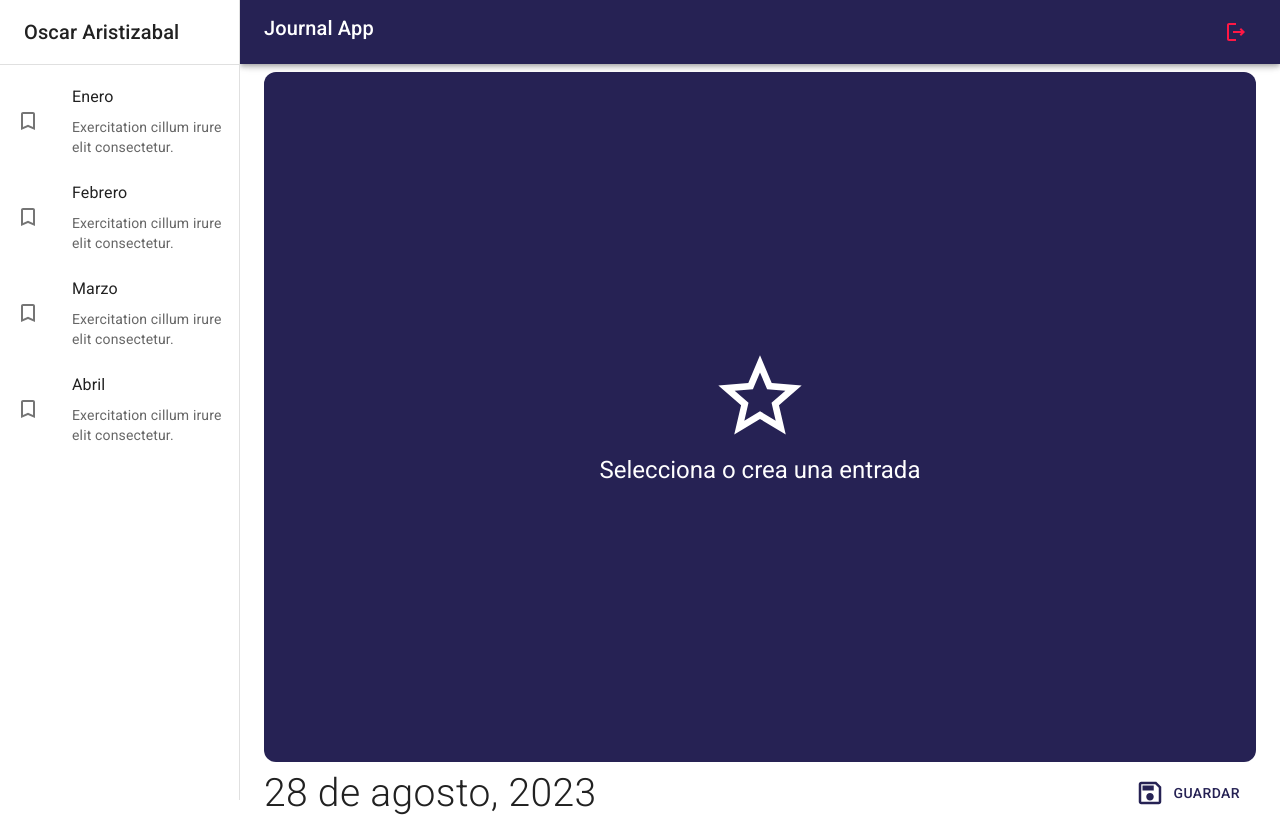
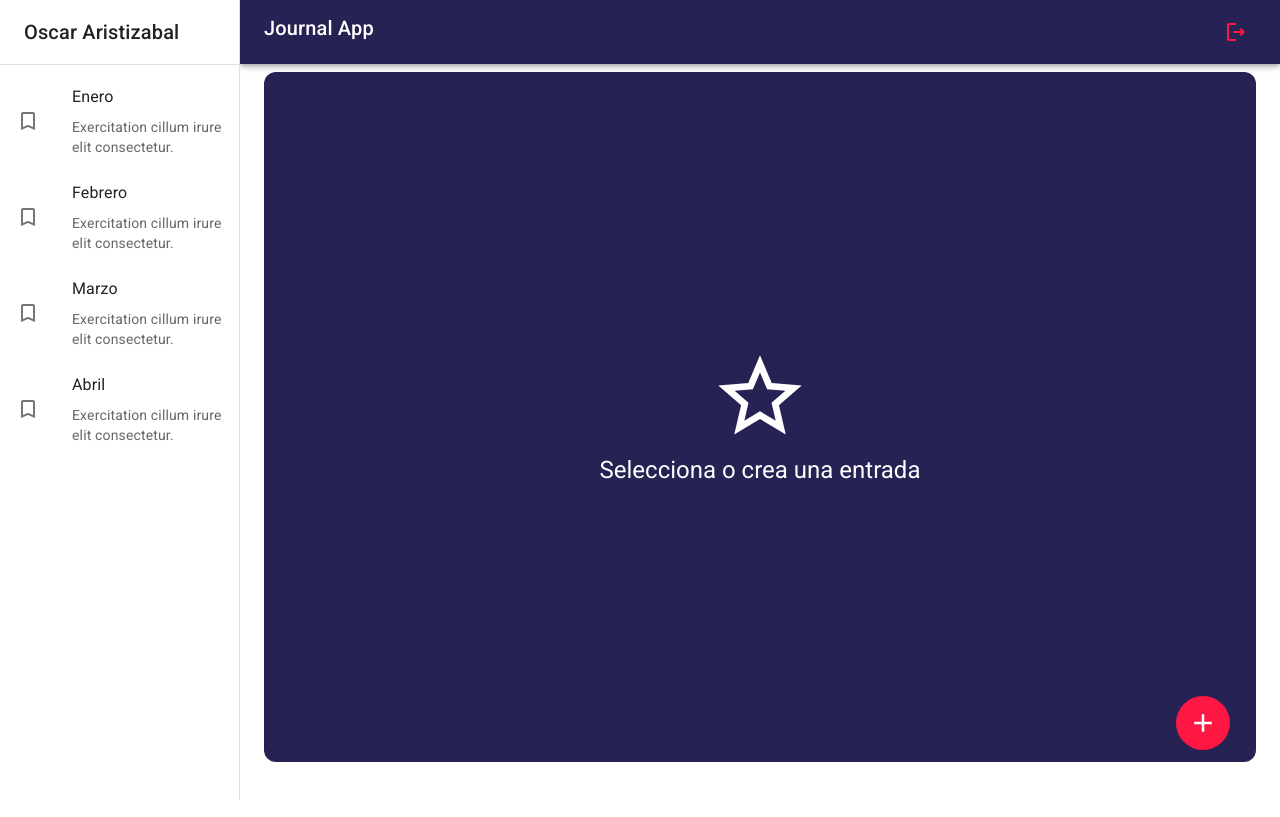
Before and after one commit to OscarAristizabalDev/reactjs-journal-app, a React (Vite) app: page / in a window 1280 px wide. Shown: the top 817 px of the page. Built offline with nearby package versions, Linux system fonts and the light colour scheme.

Commit message:
Creacion de un botón flotante en el JournalPage medianto Material UI

```diff
--- a/src/journal/pages/JournalPage.tsx
+++ b/src/journal/pages/JournalPage.tsx
@@ -1,5 +1,8 @@
-import { JournalLayout } from "../layout/JournalLayout"
-import { NoteView, NothingSelectedView } from "../views"
+import { IconButton } from '@mui/material';
+import { AddOutlined } from '@mui/icons-material';
+
+import { JournalLayout } from '../layout/JournalLayout';
+import { NoteView, NothingSelectedView } from '../views';
 
 export const JournalPage = () => {
     return (
@@ -9,7 +12,21 @@
             <NothingSelectedView />
 
             {/* NoteView */}
-            <NoteView />
+            {/* s<NoteView /> */}
+
+            <IconButton
+                size='large'
+                sx={{
+                    color: 'white',
+                    backgroundColor: 'error.main',
+                    ':hover': { backgroundColor: 'error.main', opacity: 0.9 },
+                    position: 'fixed',
+                    right: 50,
+                    bottom: 50
+                }}
+            >
+                <AddOutlined sx={{ fontSize: 30 }} />
+            </IconButton>
 
         </JournalLayout>
     )
```
